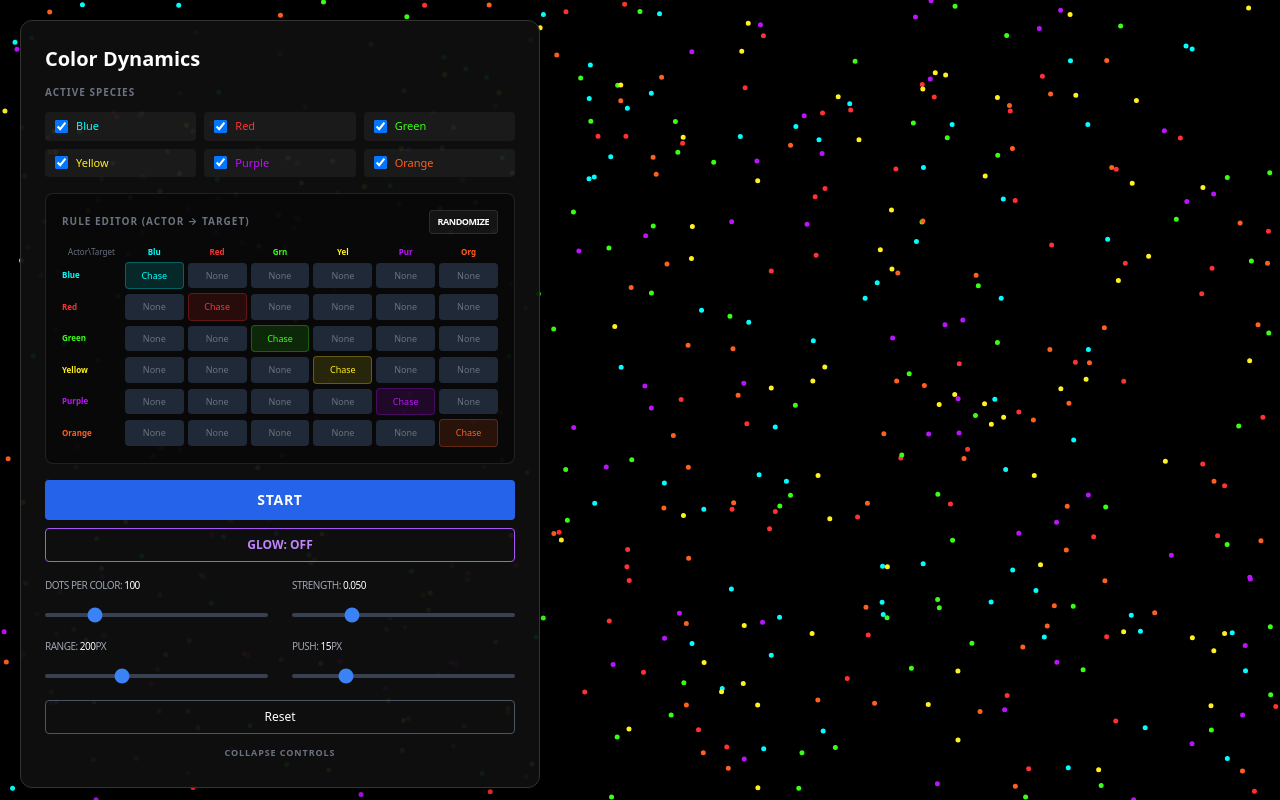
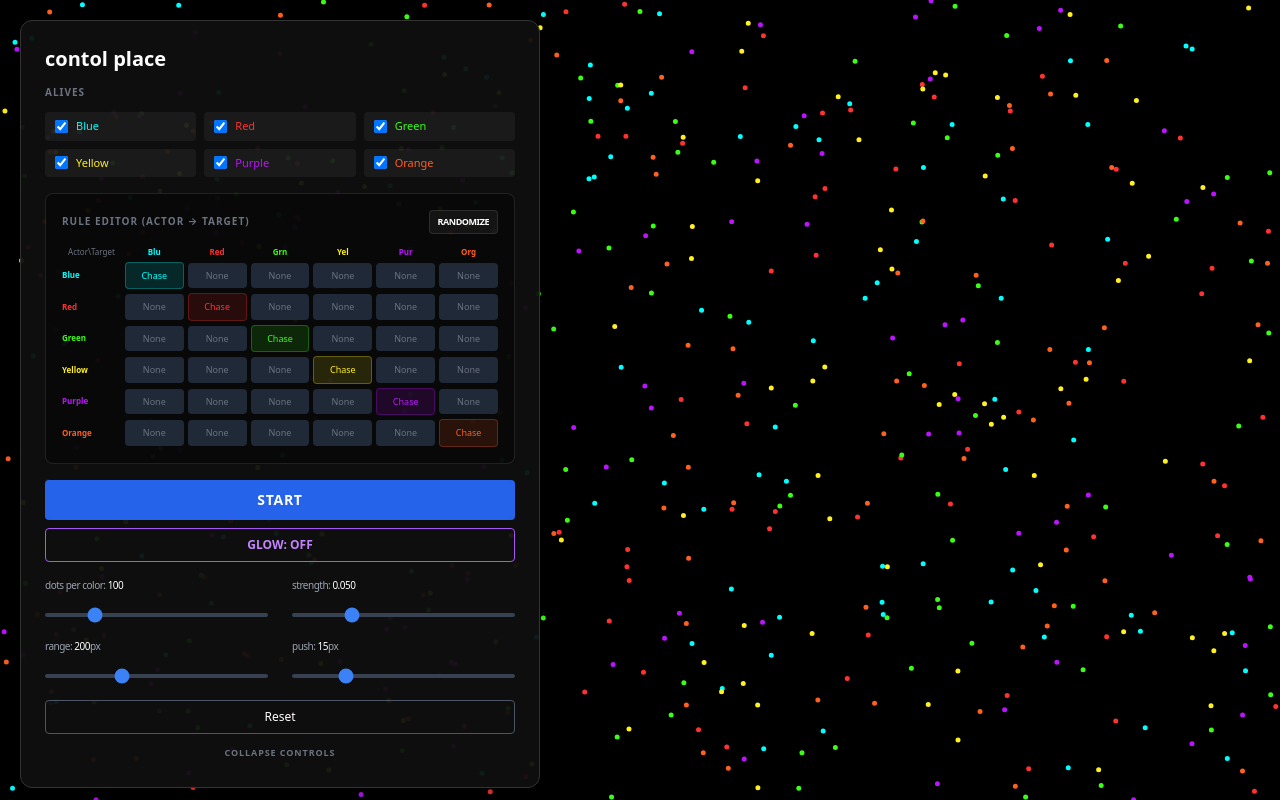
Before and after one commit to ducklord6/ducklord6.github.io, a plain HTML site: page index.html in a window 1280 px wide. Drawn offline with nearby package versions, Linux system fonts and the light colour scheme.

Commit message:
Update index.html

```diff
--- a/index.html
+++ b/index.html
@@ -3,7 +3,7 @@
 <head>
     <meta charset="UTF-8">
     <meta name="viewport" content="width=device-width, initial-scale=1.0">
-    <title>High-Population Attraction Sim</title>
+    <title>dot swarm</title>
     <script src="https://cdn.tailwindcss.com"></script>
     <style>
         body {
@@ -79,13 +79,13 @@
 
     <div id="controlPanel" class="controls shadow-2xl">
         <div class="flex justify-between items-start mb-1">
-            <h1 class="text-white font-bold text-xl mb-2">Color Dynamics</h1>
+            <h1 class="text-white font-bold text-xl mb-2">contol place</h1>
         </div>
 
         <div class="hide-when-collapsed">
             <!-- Species Toggles -->
             <div class="mb-4">
-                <h2 class="text-[10px] uppercase tracking-widest text-gray-500 font-bold mb-3">Active Species</h2>
+                <h2 class="text-[10px] uppercase tracking-widest text-gray-500 font-bold mb-3">alives</h2>
                 <div class="grid grid-cols-3 gap-2">
                     <label class="species-toggle text-[#00FFFF] text-[11px]">
                         <input type="checkbox" id="check-blue" checked onchange="handleSpeciesToggle()"> Blue
@@ -133,22 +133,22 @@
 
             <div class="hide-when-collapsed grid grid-cols-2 gap-x-6 gap-y-4">
                 <div>
-                    <label class="block text-[10px] font-medium text-gray-400 mb-1.5 uppercase tracking-tighter">dots per color: <span id="countVal" class="text-white">100</span></label>
+                    <label class="block text-[10px] font-medium text-gray-400 mb-1.5 lowercase tracking-tighter">dots per color: <span id="countVal" class="text-white">100</span></label>
                     <input type="range" id="particleCount" min="2" max="500" step="10" value="100" class="w-full h-1 bg-gray-700 rounded-lg appearance-none cursor-pointer accent-blue-500">
                 </div>
 
                 <div>
-                    <label class="block text-[10px] font-medium text-gray-400 mb-1.5 uppercase tracking-tighter">strength: <span id="strengthVal" class="text-white">0.050</span></label>
+                    <label class="block text-[10px] font-medium text-gray-400 mb-1.5 lowercase tracking-tighter">strength: <span id="strengthVal" class="text-white">0.050</span></label>
                     <input type="range" id="attractionStrength" min="0" max="0.2" step="0.001" value="0.05" class="w-full h-1 bg-gray-700 rounded-lg appearance-none cursor-pointer accent-blue-500">
                 </div>
 
                 <div>
-                    <label class="block text-[10px] font-medium text-gray-400 mb-1.5 uppercase tracking-tighter">range: <span id="rangeVal" class="text-white">200</span>px</label>
+                    <label class="block text-[10px] font-medium text-gray-400 mb-1.5 lowercase tracking-tighter">range: <span id="rangeVal" class="text-white">200</span>px</label>
                     <input type="range" id="attractionRange" min="50" max="500" step="10" value="200" class="w-full h-1 bg-gray-700 rounded-lg appearance-none cursor-pointer accent-blue-500">
                 </div>
 
                 <div>
-                    <label class="block text-[10px] font-medium text-gray-400 mb-1.5 uppercase tracking-tighter">push: <span id="pushVal" class="text-white">15</span>px</label>
+                    <label class="block text-[10px] font-medium text-gray-400 mb-1.5 lowercase tracking-tighter">push: <span id="pushVal" class="text-white">15</span>px</label>
                     <input type="range" id="pushRadius" min="5" max="50" step="1" value="15" class="w-full h-1 bg-gray-700 rounded-lg appearance-none cursor-pointer accent-blue-500">
                 </div>
             </div>
```
